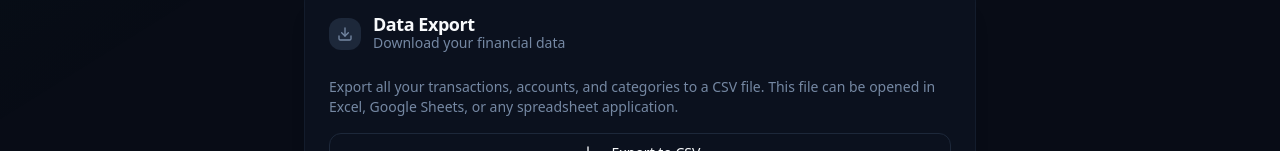
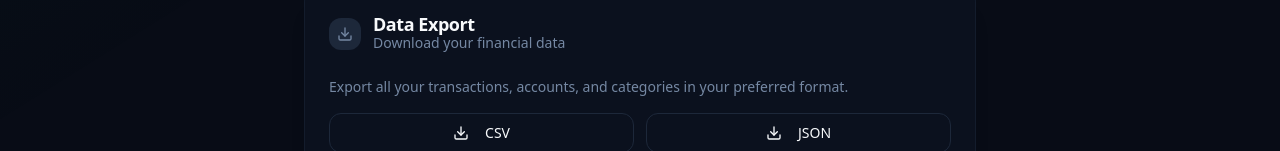
Before and after one commit to apptrackit/finance, a React (Vite) app in the folder client/: page / in a window 1280 px wide. Both pictures are taken after a click on the button "Settings". Shown: the part 649-800 px from the top of the page. Built offline with nearby package versions, Linux system fonts and the light colour scheme; no server answers.

Commit message:
json download

```diff
--- a/client/src/components/Settings.tsx
+++ b/client/src/components/Settings.tsx
@@ -139,6 +139,53 @@ export default function Settings() {
     }
   }
 
+  const handleExportJSON = async () => {
+    setIsExporting(true)
+    try {
+      // Fetch all data
+      const [accountsRes, transactionsRes, categoriesRes] = await Promise.all([
+        fetch('/api/accounts'),
+        fetch('/api/transactions'),
+        fetch('/api/categories')
+      ])
+
+      const accounts: Account[] = await accountsRes.json()
+      const transactions: Transaction[] = await transactionsRes.json()
+      const categories: Category[] = await categoriesRes.json()
+
+      // Build JSON structure
+      const exportData = {
+        version: '1.0',
+        exportDate: new Date().toISOString(),
+        accounts,
+        transactions,
+        categories,
+        settings: {
+          masterCurrency: getMasterCurrency()
+        }
+      }
+
+      // Create download
+      const jsonContent = JSON.stringify(exportData, null, 2)
+      const blob = new Blob([jsonContent], { type: 'application/json;charset=utf-8;' })
+      const link = document.createElement('a')
+      const url = URL.createObjectURL(blob)
+
+      link.setAttribute('href', url)
+      link.setAttribute('download', `finance-export-${new Date().toISOString().split('T')[0]}.json`)
+      link.style.visibility = 'hidden'
+      document.body.appendChild(link)
+      link.click()
+      document.body.removeChild(link)
+      URL.revokeObjectURL(url)
+    } catch (error) {
+      console.error('Failed to export JSON:', error)
+      alert('Failed to export data. Please try again.')
+    } finally {
+      setIsExporting(false)
+    }
+  }
+
   return (
     <div className="max-w-2xl mx-auto space-y-6">
       <Card>
@@ -204,20 +251,34 @@ export default function Settings() {
         <CardContent className="space-y-4">
           <div className="space-y-2">
             <p className="text-sm text-muted-foreground">
-              Export all your transactions, accounts, and categories to a CSV file.
-              This file can be opened in Excel, Google Sheets, or any spreadsheet application.
+              Export all your transactions, accounts, and categories in your preferred format.
             </p>
           </div>
 
+          <div className="grid grid-cols-2 gap-3">
             <Button
               onClick={handleExportCSV}
-            className="w-full"
               variant="outline"
               disabled={isExporting}
             >
               <Download className="h-4 w-4 mr-2" />
-            {isExporting ? 'Exporting...' : 'Export to CSV'}
+              {isExporting ? 'Exporting...' : 'CSV'}
             </Button>
+
+            <Button
+              onClick={handleExportJSON}
+              variant="outline"
+              disabled={isExporting}
+            >
+              <Download className="h-4 w-4 mr-2" />
+              {isExporting ? 'Exporting...' : 'JSON'}
+            </Button>
+          </div>
+
+          <div className="text-xs text-muted-foreground space-y-1">
+            <p><strong>CSV:</strong> Best for Excel, Google Sheets, and data analysis</p>
+            <p><strong>JSON:</strong> Complete backup with all data and settings</p>
+          </div>
         </CardContent>
       </Card>
     </div>
```
Lines whose indentation alone changed are shown as unchanged.
